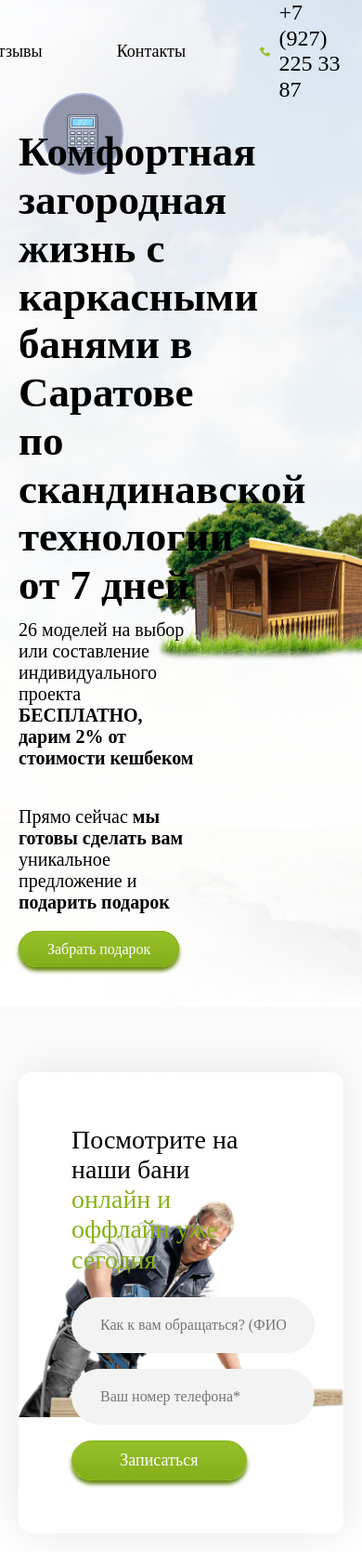
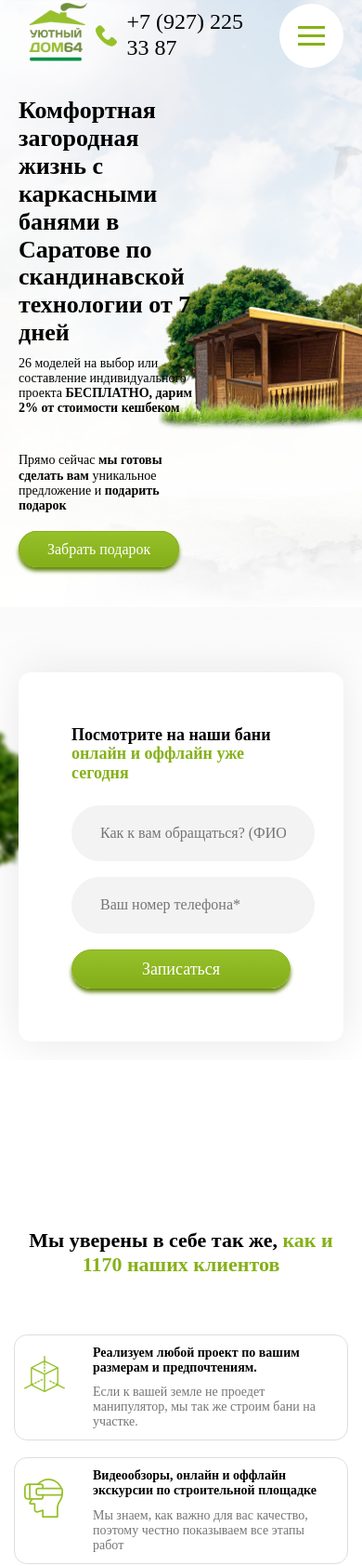
Before and after one commit to S3O-ru/skeleton-master, a plain HTML site: page index.html in a window 390 px wide. Shown: the top 1684 px of the page at 93% size. Drawn offline with Linux system fonts and the light colour scheme; a web font is replaced by a local one.

Commit message:
add half for planshet

```diff
--- /dev/null
+++ b/css/responsive.css
@@ -0,0 +1,127 @@
+@media (max-width: 1030px) {
+    /* ----------меню---------- */
+    .menu-box nav {
+        display: none;
+    }
+    .burger {
+        display: block;
+    }
+    .burger-line {
+        display: flex;
+        flex-direction: column;
+        justify-content: center;
+        align-items: center;
+        width: 69px;
+        height: 69px;
+        gap: 6px;
+        background-color: white;
+        border-radius: 50%;
+    }
+    /* При изменении ширины экрана плоски бургера немножко меняют свою высоту, притом по разному  */
+    .burger-line li {
+        list-style-type: none;
+        width: 29px;
+        height: 3px;
+        background-color: #86B119;
+    }
+    /* ------------header------------ */
+    .header-elements {
+        display: none;
+    }
+    .heder-desc_main {
+        font-size: 26px;
+    }
+    .heder-desc_dop1,
+    .heder-desc_dop2 {
+        font-size: 14px;
+    }
+
+      /* -------- see-form ------- */
+
+    .see-form .contains {
+        max-width: 778px;
+      }
+    .tree {
+        max-width: 778px;
+        top: -10px;
+        left: calc((100% - 778px) / 2 - 100px);
+    }
+    .see-form .contains::after {
+        display: none;
+    }
+    .action {
+        font-size: 18px;
+        font-weight: 800;
+    }
+    .see-form form {
+
+    }
+    .form-in-left {
+        width: 100%;
+    }
+    .see-form input {
+        width: 320px;
+        max-width: 320px;
+    }
+
+    /* ------benefits------- */
+
+    .benefits .contains {
+        max-width: 778px;
+    }
+    .benefits-header {
+        font-size: 22px;
+    }
+    .benefits-content {
+        gap:18px;
+    }
+    .benefit {
+        min-width: 360px;
+        width: calc((100% - 18px*2)/2);
+    }
+    .benefit-pic {
+        margin: 10px;
+        width: 53px;
+        height: 49px;
+    }
+    .benefit-description {
+        padding: 11px;
+        max-width: 283px;
+        gap: 10px;
+    }
+    .benefit-description-title {
+        font-size: 14px;
+    }
+    /* --------- scelet --------- */
+
+    .scelet {
+        padding: 53px 20px 600px;
+    }
+    .scelet .contains {
+        max-width: 778px;
+    }
+    .scelet-title {
+        font-size: 21px;
+        font-weight: 800;
+    }
+    .scelet-content-item {
+        max-width: 306px;
+    }
+    .scelet-content-text {
+        font-size: 14px;
+    }
+    .scelet::after {
+        top: 170px;
+    }
+    .scelet::before {
+        bottom: 136px;
+    }
+    .scelet .contains::after {
+        width: 130%;
+        bottom: -494px;
+    }
+    .scelet .btn {
+        position: absolute;
+        bottom: -520px;
+    }
+}
--- a/css/style.css
+++ b/css/style.css
@@ -89,7 +89,9 @@ footer {
 .menu-active a {
   color: var(--color-green);
 }
-
+.burger {
+  display: none;
+}
 /* ------- header ---------- */
 
 header {
--- a/index.html
+++ b/index.html
@@ -6,6 +6,7 @@
   <meta name="viewport" content="width=device-width, initial-scale=1.0">
   <link rel="stylesheet" href="./css/normalize.css">
   <link rel="stylesheet" href="./css/style.css">
+  <link rel="stylesheet" href="./css/responsive.css">
   <title>Document</title>
 </head>
 <body>
@@ -27,7 +28,15 @@
               <img src="./svg/phone.svg" alt="phone">
             </div>
             <div class="menu-tel_num">+7 (927) 225 33 87</div>
+            <div class="burger">
+                <ul class="burger-line">
+                  <li></li>
+                  <li></li>
+                  <li></li>
+                </ul>
+            </div>
           </div>
+
         </div>
       </div>
       <div class="header">
```
Also changed, not shown: images/burger01.png (added), images/burger02.png (added), images/burger03.png (added).
